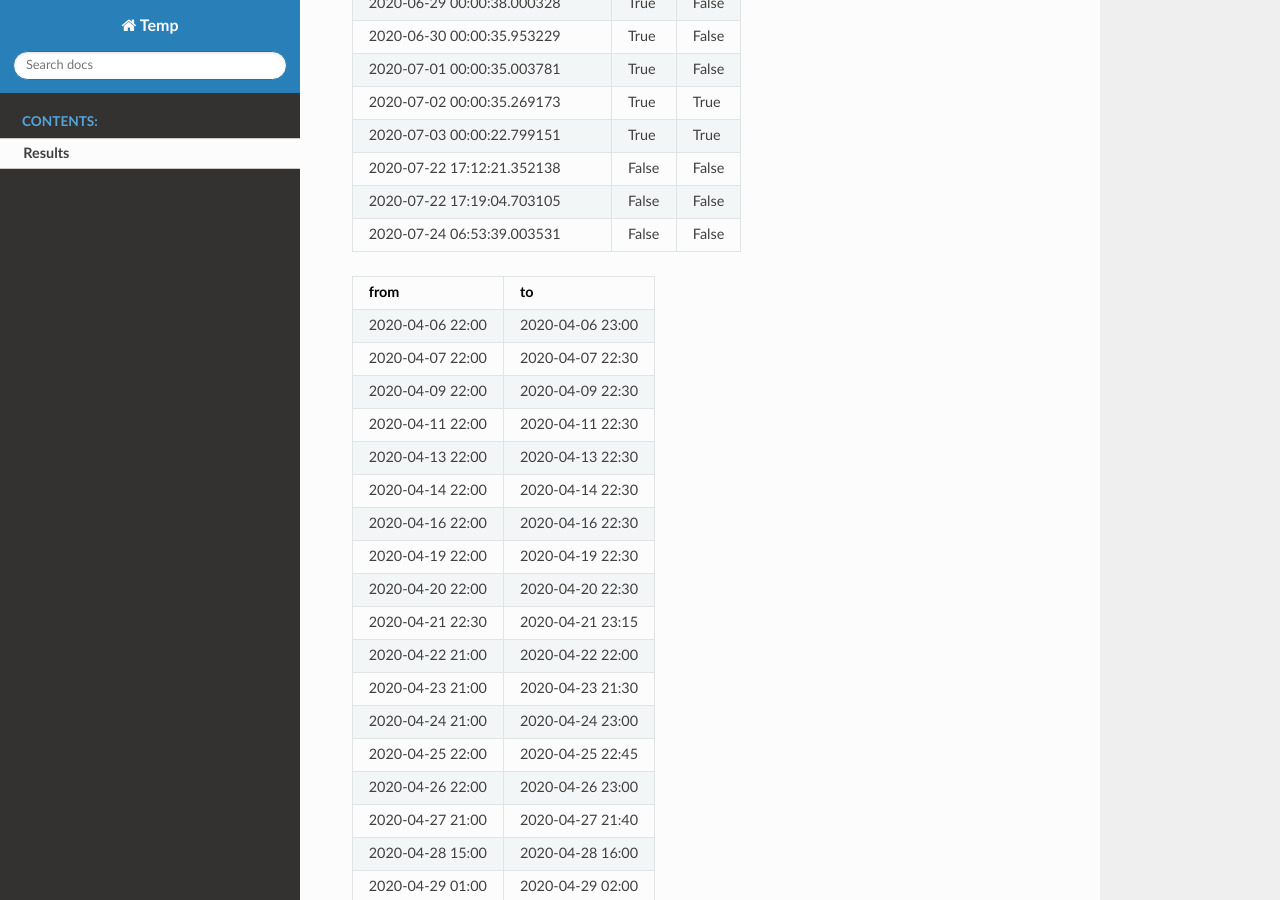
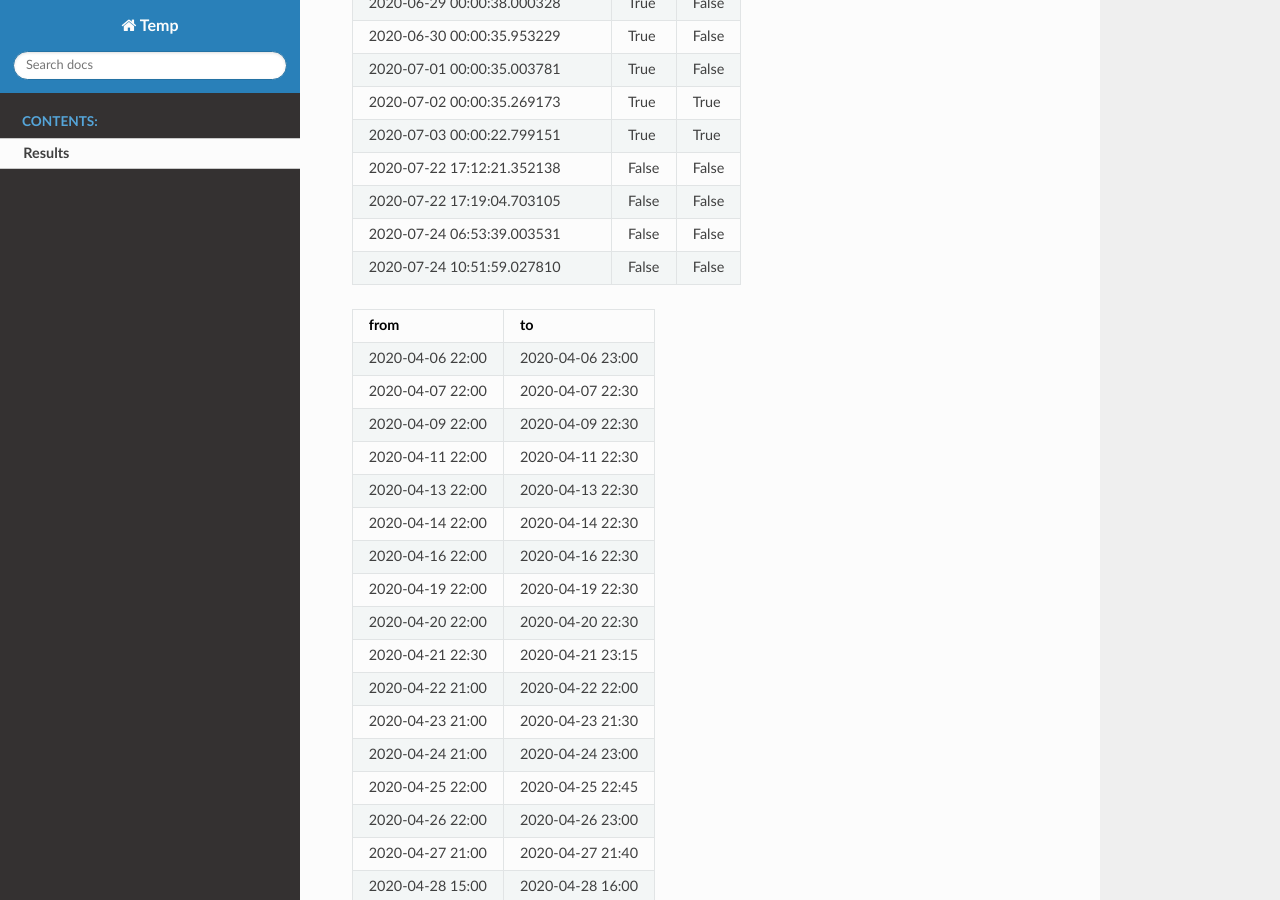
Before and after one commit to shlomow/queries-results, a Sphinx documentation site: the page built from source/results.rst, in a window 1280 px wide and 900 px high, scrolled down 3104 px. Built offline with Sphinx 7.4.7 and the Read the Docs theme 2.0.0, drawn with Linux system fonts in a browser that asks for light colours.

Commit message:
update results

```diff
--- a/source/results.rst
+++ b/source/results.rst
@@ -103,6 +103,7 @@ fifth experiment: 24.07.2020
    2020-07-22 17:12:21.352138, False, False
    2020-07-22 17:19:04.703105, False, False
    2020-07-24 06:53:39.003531, False, False
+   2020-07-24 10:51:59.027810, False, False
 
 .. csv-table::
    :header: "from", "to"
```
Also changed, not shown: results.json (+1 -1 lines).
